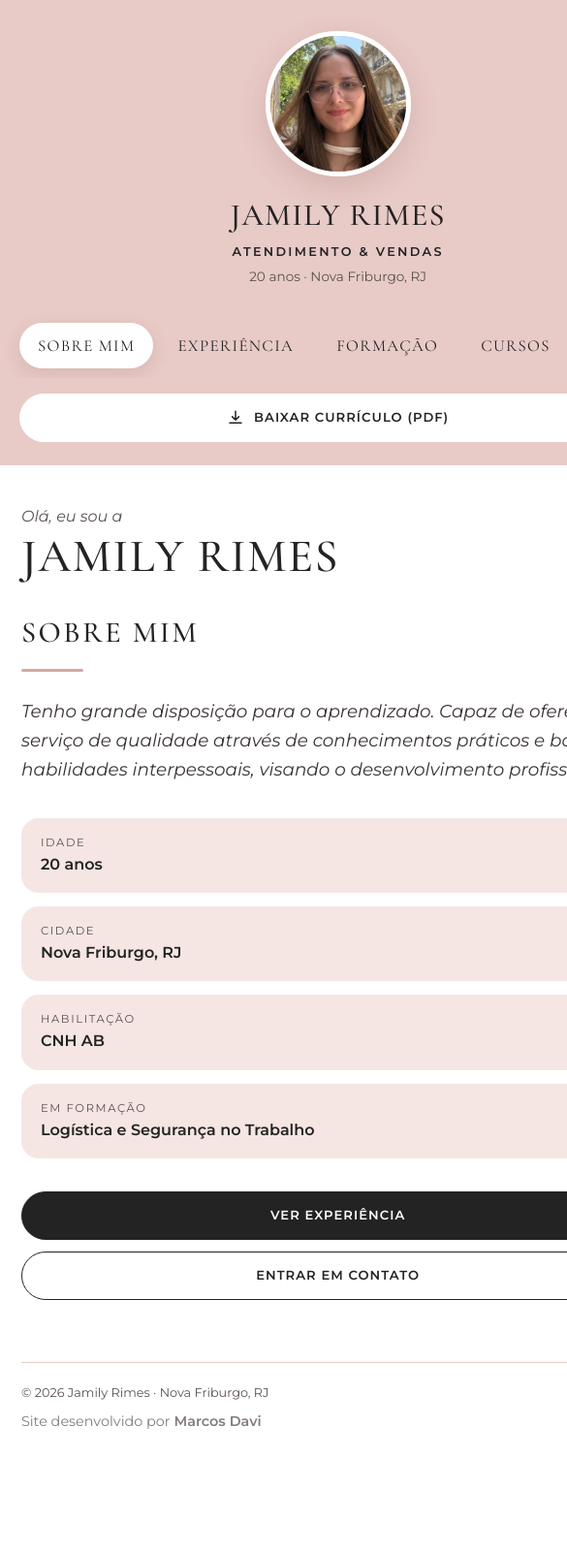
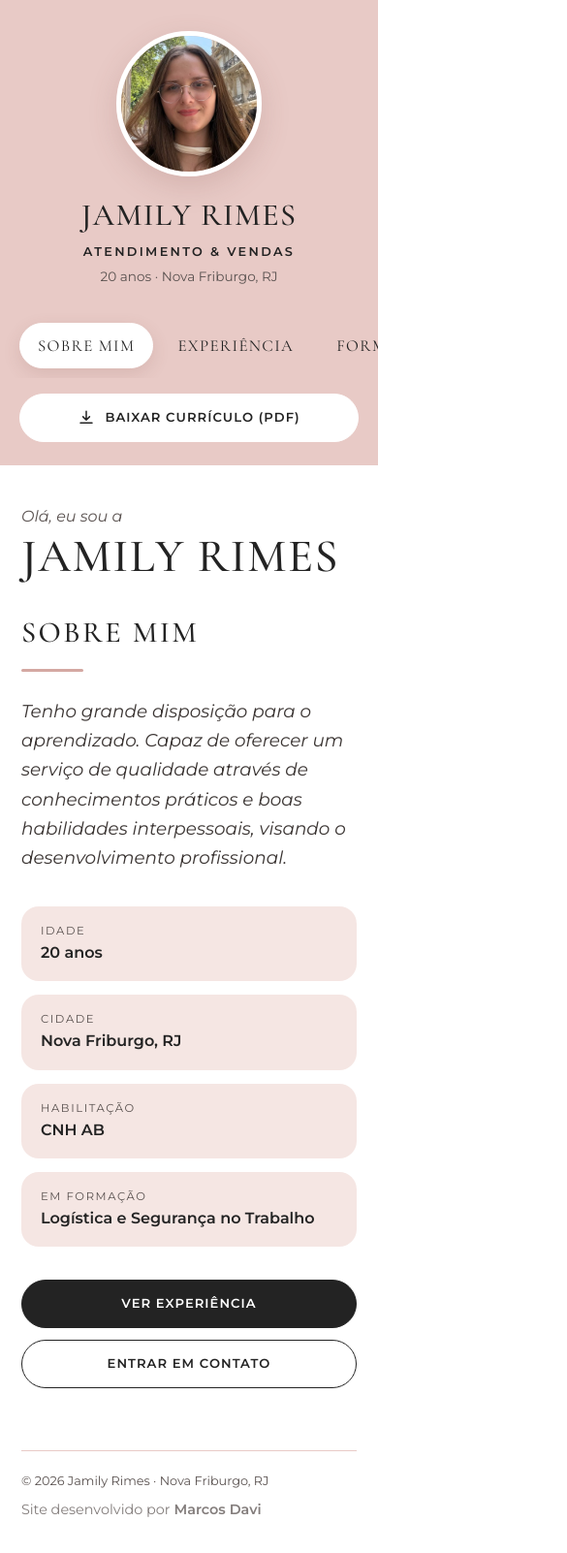
Before and after one commit to MarcosMonteirooo/website-jamily-rimes, a plain HTML site: page index.html in a window 390 px wide. Shown: the top 1602 px of the page at 97% size, 585 px wide, since content can reach past the window. Before the commit the page ends 1510 px from the top, so only its background shows below. Drawn offline with nearby package versions, Linux system fonts and the light colour scheme.

Commit message:
Refactor CSS for improved responsiveness and clarity
Removed unnecessary comments and improved responsiveness by adjusting grid templates and min-width properties.

```diff
--- a/css/style.css
+++ b/css/style.css
@@ -1,9 +1,3 @@
-/* =========================================================
-   Portfólio Jamily Rimes
-   Identidade baseada no currículo: rosa-claro, serifada
-   elegante nos títulos e sans-serif limpa no texto.
-   ========================================================= */
-
 :root {
   --rose: #e8cac6;        /* barra lateral do currículo */
   --rose-deep: #d4a8a2;
@@ -20,7 +14,10 @@
 *::before,
 *::after { box-sizing: border-box; }
 
-html { scroll-behavior: smooth; }
+html {
+  scroll-behavior: smooth;
+  -webkit-text-size-adjust: 100%;   /* CORRIGIDO: evita o iPhone aumentar o texto sozinho */
+}
 
 body {
   margin: 0;
@@ -39,7 +36,9 @@ button { font: inherit; cursor: pointer; }
 /* ---------- Layout principal ---------- */
 .layout {
   display: grid;
-  grid-template-columns: 360px 1fr;
+  /* CORRIGIDO: era "360px 1fr". O minmax(0, 1fr) deixa a coluna encolher
+     e impede que o conteúdo (ex.: as abas) alargue a página. */
+  grid-template-columns: 360px minmax(0, 1fr);
   min-height: 100vh;
 }
 
@@ -176,6 +175,7 @@ button { font: inherit; cursor: pointer; }
   padding: 72px clamp(24px, 6vw, 96px) 40px;
   max-width: 980px;
   width: 100%;
+  min-width: 0;                     /* CORRIGIDO: deixa o conteúdo encolher junto com a tela */
 }
 
 .panel { display: none; animation: fadeUp .5s ease both; }
@@ -200,6 +200,7 @@ button { font: inherit; cursor: pointer; }
   letter-spacing: 0.03em;
   text-transform: uppercase;
   margin: 4px 0 40px;
+  overflow-wrap: break-word;        /* CORRIGIDO: segurança para telas muito estreitas */
 }
 
 .section-title {
@@ -310,7 +311,8 @@ button { font: inherit; cursor: pointer; }
 /* ---------- Formação ---------- */
 .cards {
   display: grid;
-  grid-template-columns: repeat(auto-fit, minmax(230px, 1fr));
+  /* CORRIGIDO: min(230px, 100%) evita estourar em telas menores que 230px */
+  grid-template-columns: repeat(auto-fit, minmax(min(230px, 100%), 1fr));
   gap: 18px;
 }
 
@@ -362,7 +364,8 @@ button { font: inherit; cursor: pointer; }
 /* ---------- Contato ---------- */
 .contact-list {
   display: grid;
-  grid-template-columns: repeat(auto-fit, minmax(260px, 1fr));
+  /* CORRIGIDO: min(260px, 100%) evita estourar em telas bem estreitas */
+  grid-template-columns: repeat(auto-fit, minmax(min(260px, 100%), 1fr));
   gap: 14px;
   margin-top: 28px;
 }
@@ -413,13 +416,36 @@ a.contact:hover { transform: translateY(-3px); box-shadow: 0 12px 24px rgba(120,
   color: var(--ink-soft);
 }
 
+.footer__credits {
+  margin-top: 8px;
+  font-size: 0.9rem;
+  opacity: 0.75;
+}
+
+.footer__credits a {
+  color: inherit;
+  text-decoration: none;
+  font-weight: 600;
+  transition: opacity .2s;
+}
+
+.footer__credits a:hover {
+  opacity: 1;
+  text-decoration: underline;
+}
+
 /* =========================================================
    RESPONSIVO
    ========================================================= */
 
 /* Tablet e celular: a barra lateral vira um topo */
 @media (max-width: 900px) {
-  .layout { grid-template-columns: 1fr; }
+  /* CORRIGIDO: era "1fr". Esta é a linha que resolve o zoom/rolagem lateral. */
+  .layout { grid-template-columns: minmax(0, 1fr); }
+
+  /* CORRIGIDO: permite que a barra e o conteúdo encolham até a largura da tela */
+  .sidebar,
+  .content { min-width: 0; }
 
   .sidebar {
     position: static;
@@ -452,7 +478,8 @@ a.contact:hover { transform: translateY(-3px); box-shadow: 0 12px 24px rgba(120,
   .tab { flex-shrink: 0; font-size: 1.05rem; padding: 9px 18px; }
 
   /* O botão de download sai do topo e fica logo abaixo das abas */
-  .btn--download { margin: 16px 0 24px; }
+  /* CORRIGIDO: restrito à barra lateral, para não mexer no botão da aba Contato */
+  .sidebar .btn--download { margin: 16px 0 24px; }
 
   .content { padding: 40px 22px 32px; max-width: none; }
 }
@@ -472,22 +499,3 @@ a.contact:hover { transform: translateY(-3px); box-shadow: 0 12px 24px rgba(120,
   .panel { animation: none; }
   * { transition: none !important; }
 }
-
-
-.footer__credits {
-    margin-top: 8px;
-    font-size: 0.9rem;
-    opacity: 0.75;
-}
-
-.footer__credits a {
-    color: inherit;
-    text-decoration: none;
-    font-weight: 600;
-    transition: opacity .2s;
-}
-
-.footer__credits a:hover {
-    opacity: 1;
-    text-decoration: underline;
-}
```
